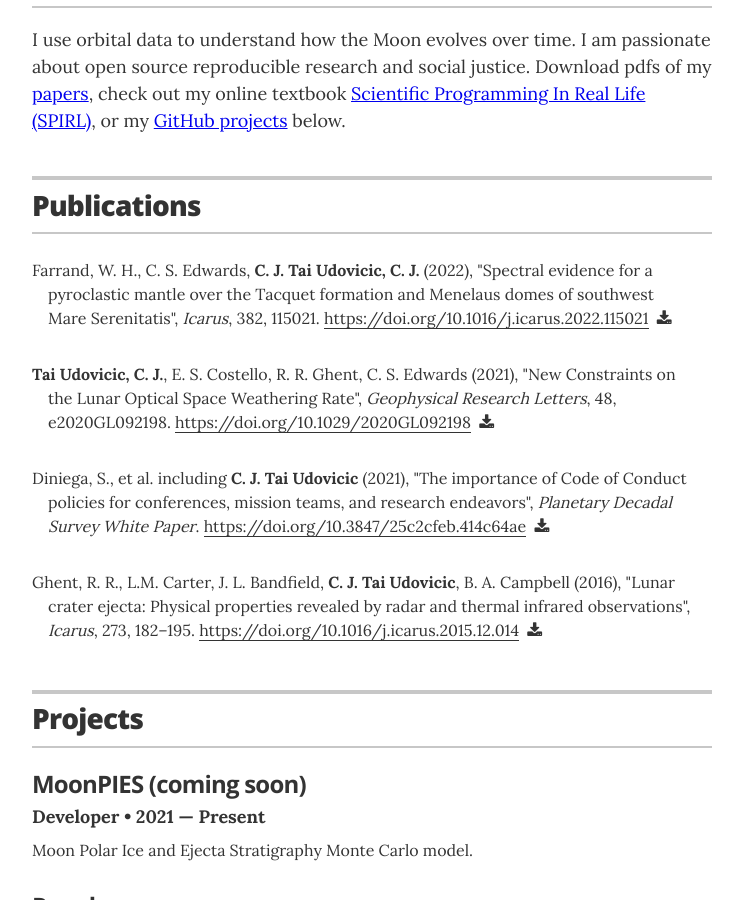
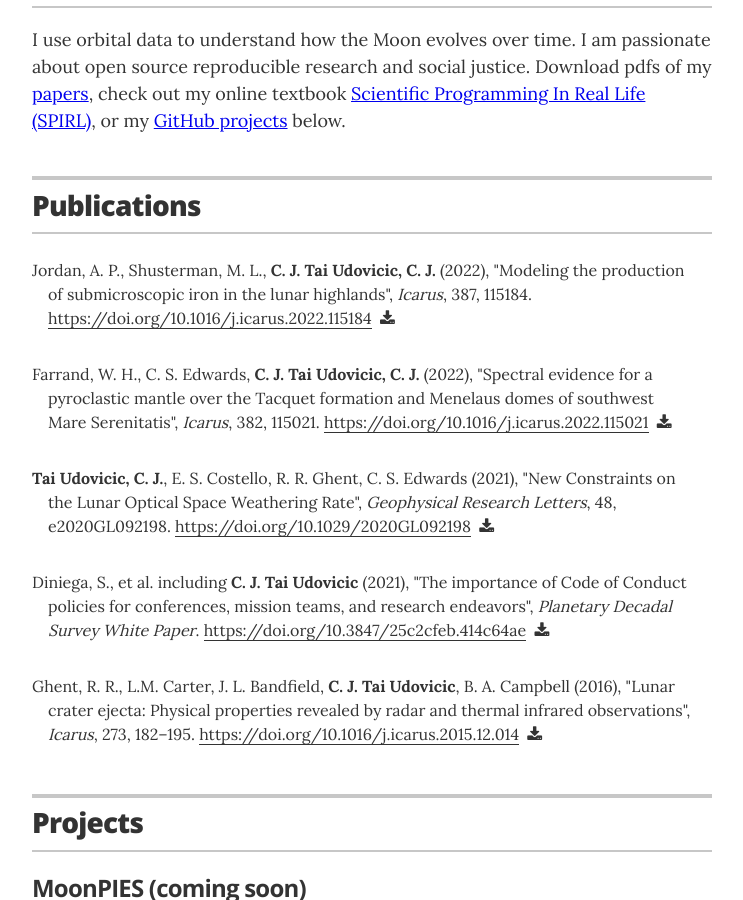
Before and after one commit to cjtu/cjtu.github.io, a Jekyll site: the page built from index.html, in a window 1280 px wide and 900 px high, scrolled down 462 px. Shown: the whole window, without its empty margins (268-1011 px from the left). Built offline with Jekyll 4.4.1, drawn with Linux system fonts in a browser that asks for light colours.

Commit message:
Add Jordan 2022

```diff
--- a/_data/publications.yml
+++ b/_data/publications.yml
@@ -1,4 +1,13 @@
 # Publications
+- title: 'Modeling the production of submicroscopic iron in the lunar highlands'
+  authors: 'Jordan, A. P., Shusterman, M. L., <b>C. J. Tai Udovicic, C. J.</b>'
+  journal: Icarus
+  volume: 387
+  year: 2022
+  pages: 115184
+  doi: https://doi.org/10.1016/j.icarus.2022.115184
+  pdf: 'pdfs/Jordan_et_al_2022_Icarus.pdf'
+
 - title: 'Spectral evidence for a pyroclastic mantle over the Tacquet formation and Menelaus domes of southwest Mare Serenitatis'
   authors: 'Farrand, W. H., C. S. Edwards, <b>C. J. Tai Udovicic, C. J.</b>'
   journal: Icarus
```
Also changed, not shown: Gemfile.lock, 1 other file.
